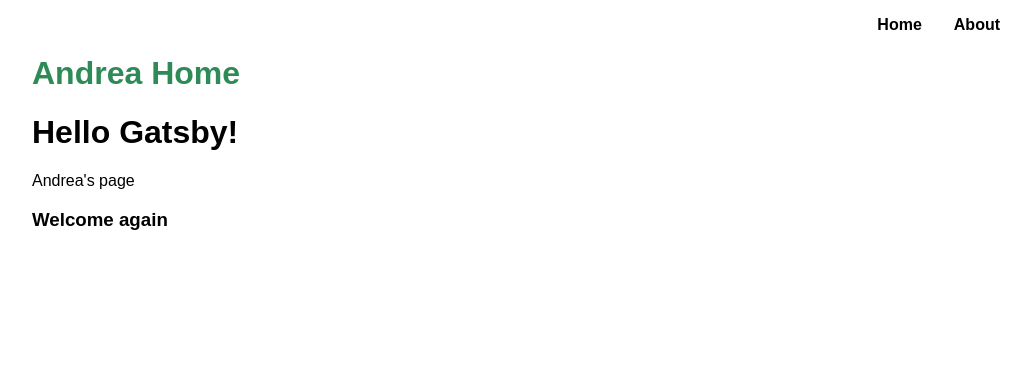
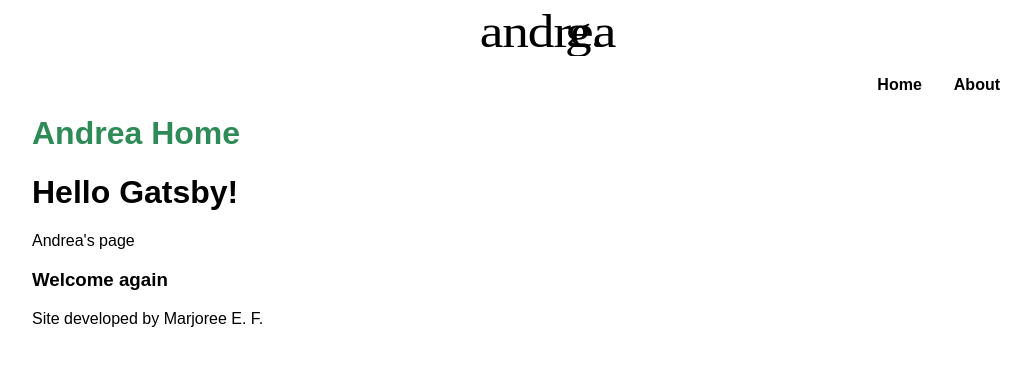
Before and after one commit to mfargas/andrea-express, a Gatsby app: page / in a window 1280 px wide. Shown: the top 366 px of the page, without its empty margins (108-1139 px from the left). Built offline with nearby package versions, Linux system fonts and the light colour scheme; a web font is replaced by a local one.

Commit message:
Update Layout and create new comps

```diff
--- /dev/null
+++ b/src/components/footer.js
@@ -0,0 +1,11 @@
+import * as React from 'react'
+
+const Footer = () => {
+    return(
+        <footer>
+            <p>Site developed by Marjoree E. F.</p>
+        </footer>
+    )
+}
+
+export default Footer;
--- /dev/null
+++ b/src/components/header.js
@@ -0,0 +1,20 @@
+import * as React from 'react'
+import { Link } from 'gatsby'
+import Logo from '../images/andrea-logo.svg'
+import {logo, navLinks, navLinkItem, navLinkText } from "../stylesheets/layout.module.css"
+
+const Header = () => {
+    return(
+        <header>
+            <Link to="/"><img className={logo} src={Logo} alt="andrea's logo"></img></Link>
+            <nav>
+                <ul className={navLinks}>
+                    <li className={navLinkItem}><Link to="/" className={navLinkText}>Home</Link></li>
+                    <li className={navLinkItem}><Link to="/about" className={navLinkText}>About</Link></li>
+                </ul>
+            </nav>
+        </header>
+    )
+}
+
+export default Header;
--- a/src/components/layout.js
+++ b/src/components/layout.js
@@ -1,17 +1,13 @@
 import * as React from 'react'
-import { Link } from 'gatsby'
-import { container, heading, navLinks, navLinkItem, navLinkText } from "../stylesheets/layout.module.css"
+import Header from './header'
+import Footer from './footer'
+import { container, heading } from "../stylesheets/layout.module.css"
 
 const Layout = ({ pageTitle, children }) => {
     return (
         <div className={container}>
             <title className={heading}>{pageTitle}</title>
-            <nav>
-                <ul className={navLinks}>
-                    <li className={navLinkItem}><Link to="/" className={navLinkText}>Home</Link></li>
-                    <li className={navLinkItem}><Link to="/about" className={navLinkText}>About</Link></li>
-                </ul>
-            </nav>
+            <Header />
             <main>
                 <h1 className={heading}>{pageTitle}</h1>
                 {children}
@@ -19,6 +15,7 @@ const Layout = ({ pageTitle, children }) => {
                     <h3>Welcome again</h3>
                 </article>
             </main>
+            <Footer/>
         </div>
     )
 }
--- a/src/stylesheets/layout.module.css
+++ b/src/stylesheets/layout.module.css
@@ -8,6 +8,12 @@
 
 .heading{
     color: seagreen;
+}
+
+.logo {
+    width: 100%;
+    height: 3rem;
+    justify-self: center;
 }
 
 .navLinks{
```
